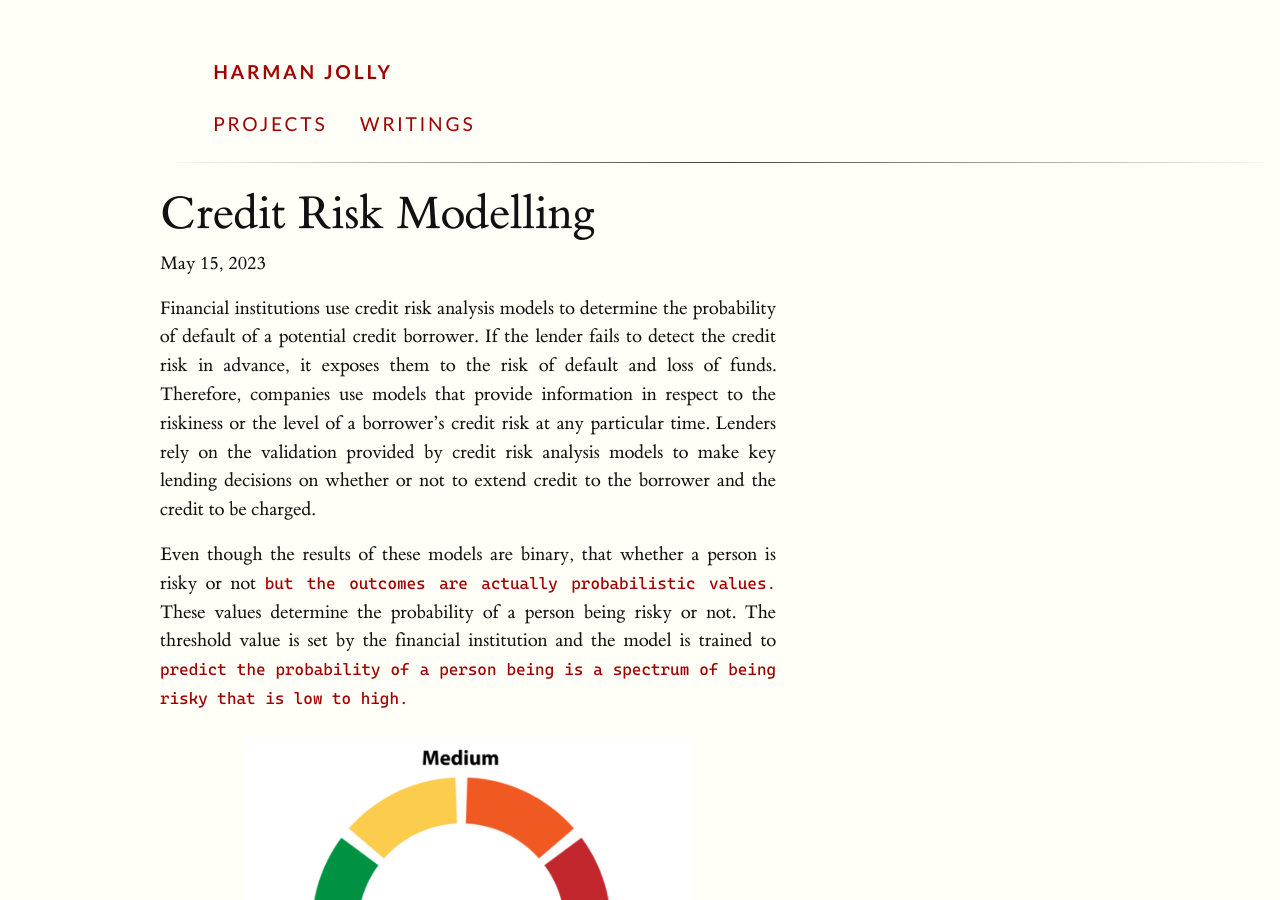
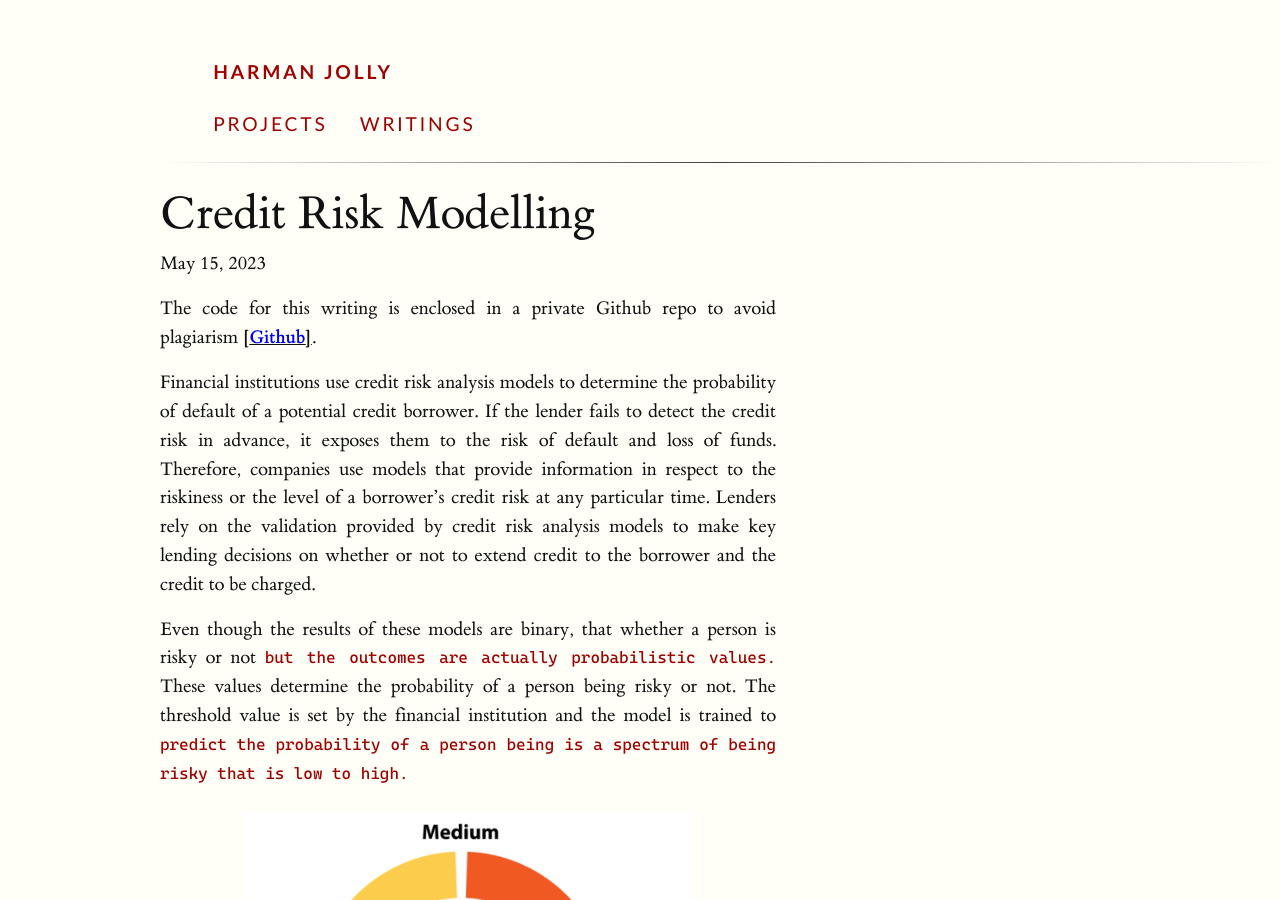
Before and after one commit to coderjolly/coderjolly.github.io, a Jekyll site: the page built from _posts/2023-05-15-credit-risk-modelling.md, in a window 1280 px wide and 900 px high. Built offline with Jekyll 4.4.1, drawn with Linux system fonts in a browser that asks for light colours; a style sheet for code colours, icons or effects is not loaded.

Commit message:
added credit link

```diff
--- a/_posts/2023-05-15-credit-risk-modelling.md
+++ b/_posts/2023-05-15-credit-risk-modelling.md
@@ -8,6 +8,8 @@ image_url: ""
 ---
 
 <style>body {text-align: justify}</style>
+
+The code for this writing is enclosed in a private Github repo to avoid plagiarism [**[<font color='blue'>Github</font>]**](https://github.com/coderjolly/credit-risk-modelling).
 
 Financial institutions use credit risk analysis models to determine the probability of default of a potential credit borrower. If the lender fails to detect the credit risk in advance, it exposes them to the risk of default and loss of funds. Therefore, companies use models that provide information in respect to the riskiness or the level of a borrower’s credit risk at any particular time. Lenders rely on the validation provided by credit risk analysis models to make key lending decisions on whether or not to extend credit to the borrower and the credit to be charged.
 
```
